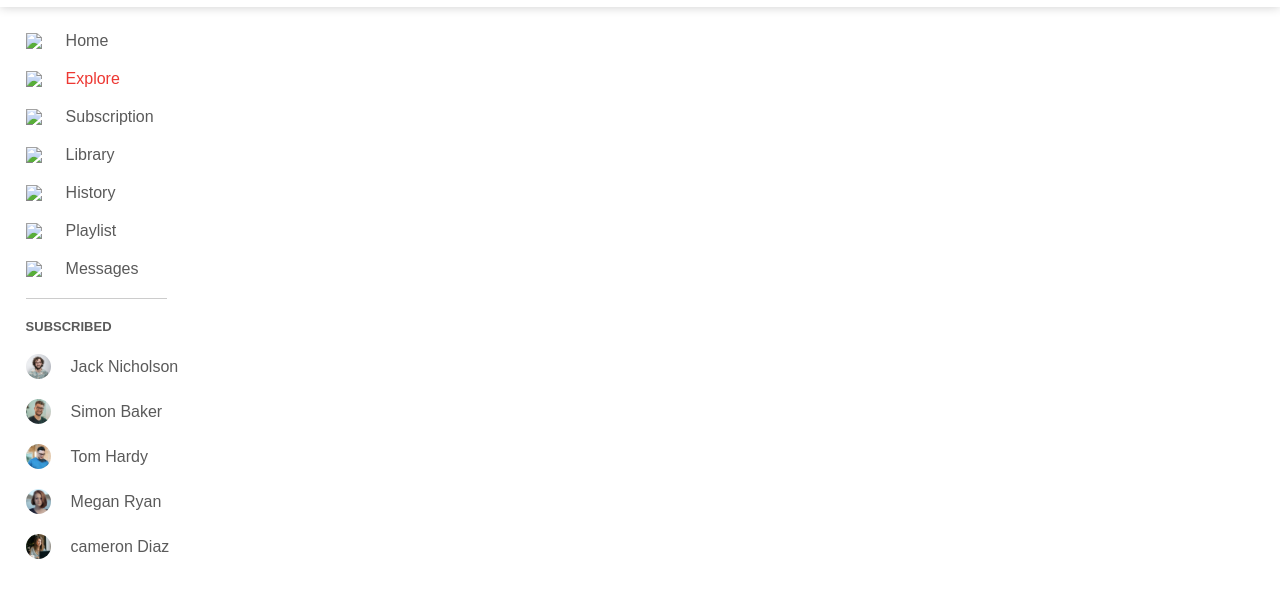
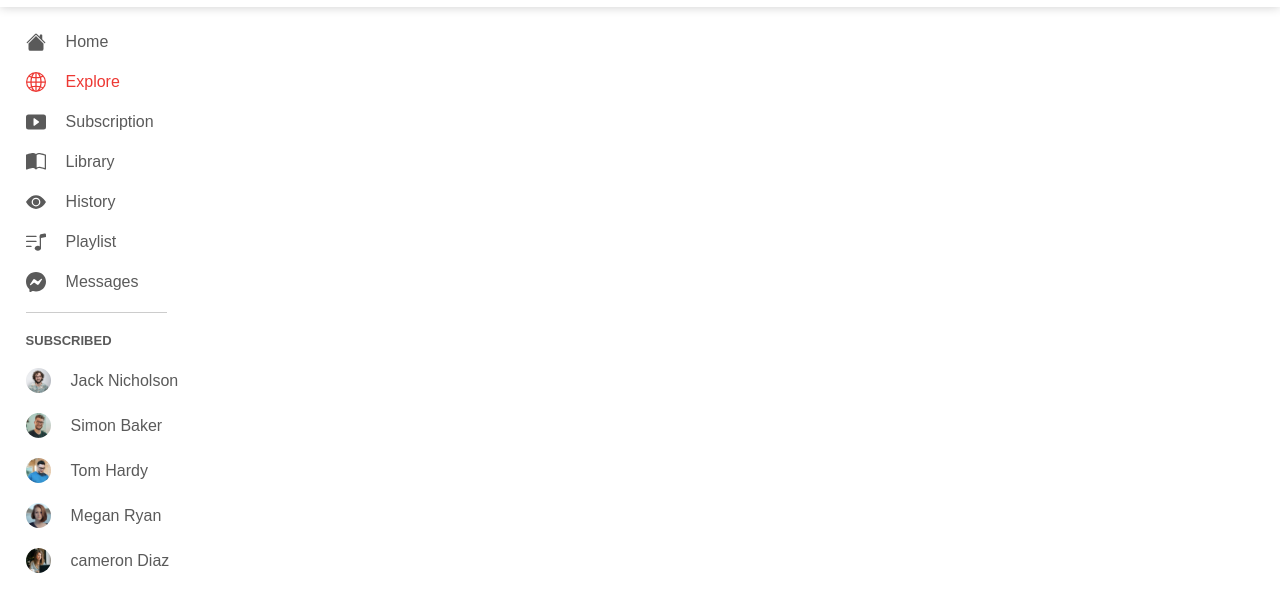
Before and after one commit to HendrukChristoffelDuToit/FightHub.github.io, a website: page explore.html in a window 1280 px wide. Shown: the part 48-660 px from the top of the page. Drawn offline with Linux system fonts and the light colour scheme.

Commit message:
Update explore.html

```diff
--- a/explore.html
+++ b/explore.html
@@ -31,13 +31,13 @@
 
     <div class="sidebar">
         <div class="shortcut-links">
-            <a href="index.html"><img src="node_modules/bootstrap-icons/icons/house-fill.svg"><p>Home</p></a>
-            <a href="explore.html"><img src="node_modules/bootstrap-icons/icons/globe2.svg"><p>Explore</p></a>
-            <a href="subscription.html"><img src="node_modules/bootstrap-icons/icons/play-btn-fill.svg"><p>Subscription</p></a>
-            <a href="library.html"><img src="node_modules/bootstrap-icons/icons/book-half.svg"><p>Library</p></a>
-            <a href="history.html"><img src="node_modules/bootstrap-icons/icons/eye-fill.svg"><p>History</p></a>
-            <a href="playlist.html"><img src="node_modules/bootstrap-icons/icons/music-note-list.svg"><p>Playlist</p></a>
-            <a href="messages.html"><img src="node_modules/bootstrap-icons/icons/messenger.svg"><p>Messages</p></a>
+            <a href="index.html"><img src="images/icons/house-fill.svg"><p>Home</p></a>
+            <a href="explore.html"><img src="images/icons/globe2.svg"><p>Explore</p></a>
+            <a href="subscription.html"><img src="images/icons/play-btn-fill.svg"><p>Subscription</p></a>
+            <a href="library.html"><img src="images/icons/book-half.svg"><p>Library</p></a>
+            <a href="history.html"><img src="images/icons/eye-fill.svg"><p>History</p></a>
+            <a href="playlist.html"><img src="images/icons/music-note-list.svg"><p>Playlist</p></a>
+            <a href="messages.html"><img src="images/icons/messenger.svg"><p>Messages</p></a>
             <hr>
         </div>
         <div class="subscribed-list">
```
